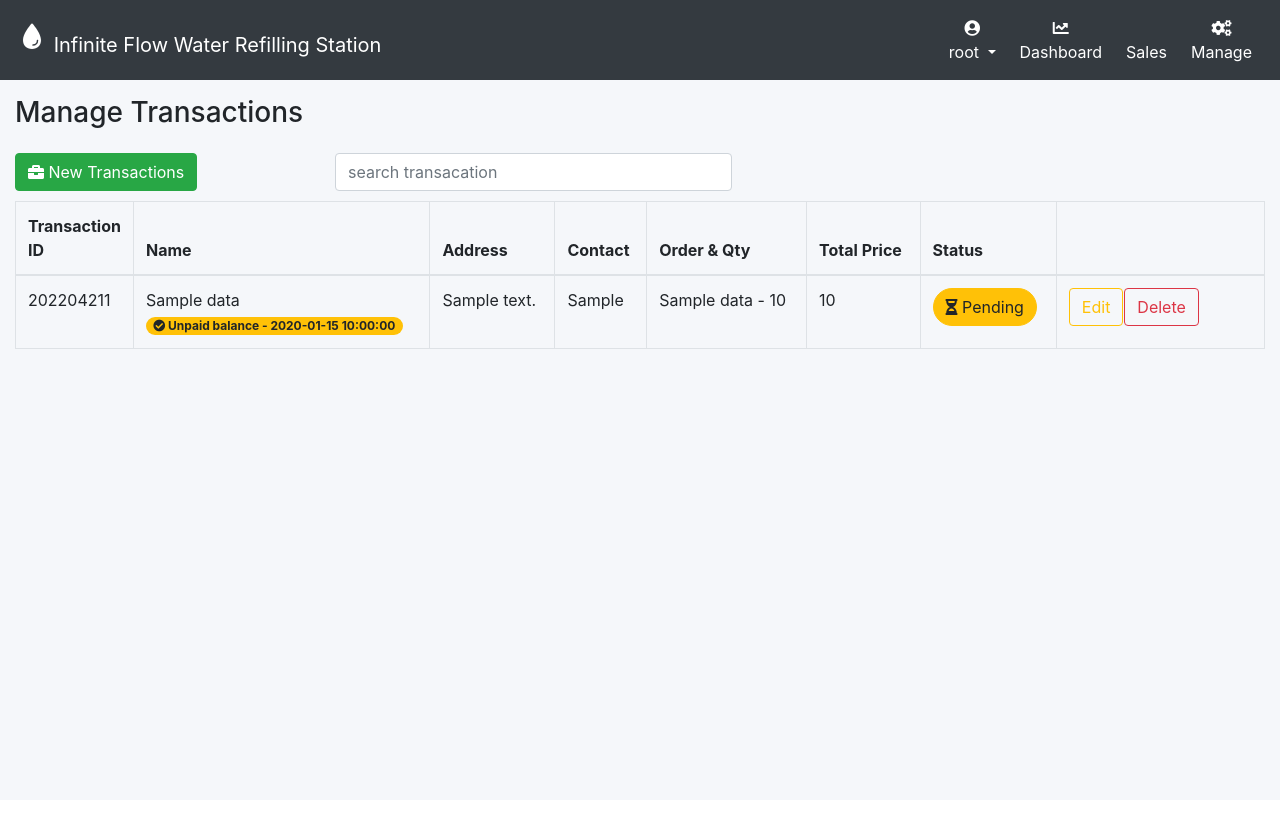
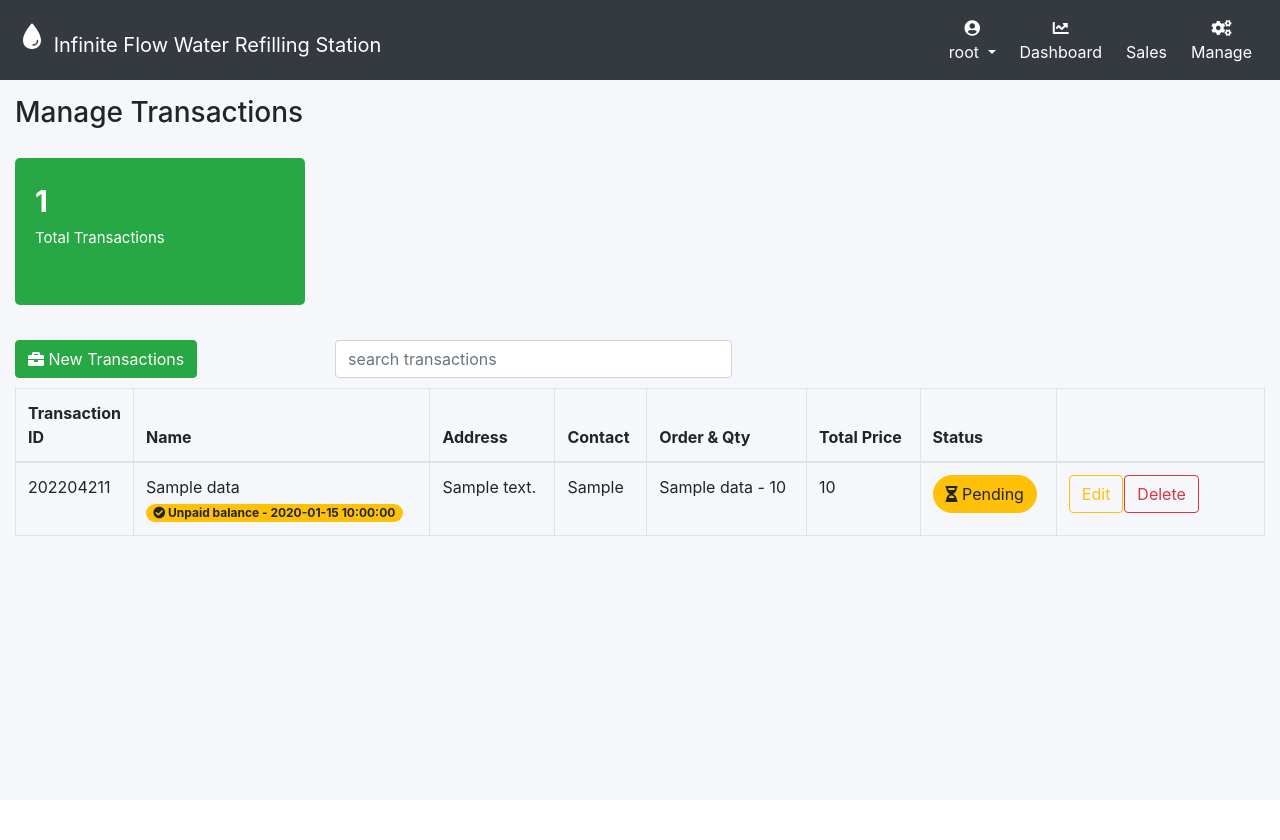
Before and after one commit to anthonyjohnhinay/infinite-water, a Flask app: page /admin/transaction in a window 1280 px wide. Shown: the top 840 px of the page. Run offline with Flask 2, Linux system fonts and the light colour scheme; a user stored in the database is signed in; tables that the repository leaves empty hold one stand-in row (values such as "Sample post"); data that the repository does not hold is empty; some libraries are stand-ins or nearby versions.

Commit message:
added loader and counter

```diff
--- a/admin/routes.py
+++ b/admin/routes.py
@@ -112,6 +112,10 @@ def manage_transaction():
 
     data_transaction = transaction_data.query.all()
 
+    from api.branch.graph import total_count
+    total_trans = total_count()
     return render_template(
         'transaction_manage.html',
-        form1=form1, form2=form2, transaction=data_transaction)
+        form1=form1, form2=form2, transaction=data_transaction,
+        total_trans = total_trans
+        )
--- /dev/null
+++ b/admin/static/css/trans-card.css
@@ -0,0 +1,69 @@
+
+/*https://www.markuptag.com/bootstrap-4-responsive-dashboard-card-design */
+.card-box {
+    position: relative;
+    color: #fff;
+    padding: 20px 10px 40px;
+    margin: 20px 0px;
+    border-radius: 5px;
+}
+.card-box:hover {
+    text-decoration: none;
+    color: #f1f1f1;
+}
+.card-box:hover .icon i {
+    font-size: 100px;
+    transition: 1s;
+    -webkit-transition: 1s;
+}
+.card-box .inner {
+    padding: 5px 10px 0 10px;
+}
+.card-box h3 {
+    font-size: 30px;
+    font-weight: bold;
+    margin: 0 0 8px 0;
+    white-space: pre-wrap;
+    padding: 0;
+    text-align: left;
+}
+.card-box p {
+    font-size: 15px;
+}
+.card-box .icon {
+    position: absolute;
+    top: auto;
+    bottom: 5px;
+    right: 5px;
+    z-index: 0;
+    font-size: 72px;
+    color: rgba(0, 0, 0, 0.15);
+}
+.card-box .card-box-footer {
+    position: absolute;
+    left: 0px;
+    bottom: 0px;
+    text-align: center;
+    padding: 3px 0;
+    color: rgba(255, 255, 255, 0.8);
+    background: rgba(0, 0, 0, 0.1);
+    width: 100%;
+    text-decoration: none;
+}
+.card-box:hover .card-box-footer {
+    background: rgba(0, 0, 0, 0.3);
+}
+
+/* Colors for the cards*/
+.bg-blue{
+    background-color: #1f38a8;
+}
+.bg-orange{
+    background-color: #ffa07a;
+}
+.bg-fuchsia{
+    background-color: #e3256b;
+}
+.bg-gold{
+    background-color: #aa6c39;
+}
--- a/admin/static/js/users_manage.js
+++ b/admin/static/js/users_manage.js
@@ -11,11 +11,13 @@ $(document).ready(function(){
       })
       .then((willreset) =>{
         if(willreset){
+          $('#loader').modal('show')
           $.ajax({
             url: '/admin/api/users/users/sudo',
             method: 'POST',
             data: {id : id},
             success: (function(data){
+              $('#loader').modal('hide')
               if(data.identifier == 'success'){
                 $('#useremail').text(data.email);
                 $('#newpw').text(data.pw);
--- a/admin/templates/root_template/base.html
+++ b/admin/templates/root_template/base.html
@@ -33,7 +33,7 @@
     <link rel="stylesheet" href="{{url_for('admin.static', filename='css/dash.css')}}">
     <!-- Navbar templates-->
       {%block navabar%} {%endblock%}
-    </div>
+
 
 
 </body>
--- a/admin/templates/root_template/modals.html
+++ b/admin/templates/root_template/modals.html
@@ -1,6 +1,7 @@
 
 {%extends "root_template/navbar.html"%}
 {%block modals%}
+
 <div id="authmodal"class="modal fade" tabindex="-1" role="dialog">
   <div class="modal-dialog" role="document">
     <div class="modal-content">
@@ -23,4 +24,24 @@
     </div>
   </div>
 </div>
+
+<div id="loader"class="modal fade" tabindex="-1" role="dialog" data-backdrop="static">
+  <div class="modal-dialog" role="document">
+    <div class="modal-content"style="width: 50%;margin: auto;margin-top: 20rem;" >
+      <div class="modal-body">
+        <div class="row" style="margin-left: 2rem;">
+            <div class="col-2" style="margin-right: 10px;">
+              <div class="spinner-border text-primary" role="status">
+                <span class="sr-only">Loading...</span>
+            </div>
+            </div>
+            <div class="col-2">
+              <p>Loading..</p>
+            </div>
+        </div>
+    </div>
+  </div>
+</div>
+</div>
+
 {%endblock%}
--- a/admin/templates/transaction_manage.html
+++ b/admin/templates/transaction_manage.html
@@ -3,17 +3,33 @@
 {%block title%} Transactions {%endblock%}
 
 {%block body%}
-<div class="container-fluid py-3 h-100">
+  <div class="container-fluid py-3 h-100">
     <div class="row">
         <div class="col-12">
-            <h3>Manage Transactions</h3>
+          <h3>Manage Transactions</h3>
+      </div>
+      <!---->
+      <div class="col-lg-3 col-sm-6">
+        <div class="card-box bg-success">
+            <div class="inner">
+                <h3>{{total_trans}}</h3>
+                <p>Total Transactions</p>
+            </div>
+            <div class="icon">
+              <i class="far fa-user-tie"></i>
+            </div>
+            <!-- <a href="{{url_for('admin.users')}}" class="card-box-footer">View More <i class="fa fa-arrow-circle-right"></i></a> -->
         </div>
+    </div>
+    <!---->
+    </div>
+    <div class="row">
 
         <div id="addbtn"class="col-lg-3 col-md-6">
             <button class="btn btn-success btn-md"data-toggle="modal" data-target="#exampleModal" id="selectmodal"><i class="fas fa-briefcase"></i> New Transactions</button>
         </div>
         <div class="col-4" id="transac-container">
-          <input type="text" class="form-control" id="transacinput" placeholder="search transacation">
+          <input type="text" class="form-control" id="transacinput" placeholder="search transactions">
 
       </div>
         <div id="table"class="col-12">
@@ -245,14 +261,16 @@
       font-size: 60px;
       font-weight: 300;
     }
+
     #balance{
       font-size: 60px;
       font-weight: 300;
     }
     .table-responsive{
-      max-height: 1200px;
+      max-height: 500px;
     }
 </style>
+<link rel="stylesheet" href="{{url_for('admin.static', filename='css/trans-card.css')}}">
 <script src="{{url_for('admin.static', filename='js/transaction.js')}}"></script>
 <script src="{{url_for('admin.static', filename='js/search_func.js')}}"></script>
 <script src="{{url_for('admin.static', filename='js/server_auth.js')}}"></script>
--- a/api/branch/graph.py
+++ b/api/branch/graph.py
@@ -12,5 +12,8 @@ def index():
     return 'Welcome to Graphs API'
 @api_graph.route('/today')
 def get_today():
+    return '200'
 
-    return '200'
+def total_count():
+    total = len(transaction_data.query.all())
+    return total
```
Also changed, not shown: admin/templates/email/user_create.html (+5 -2 lines), admin/templates/manage_user.html (+10 -8 lines).
